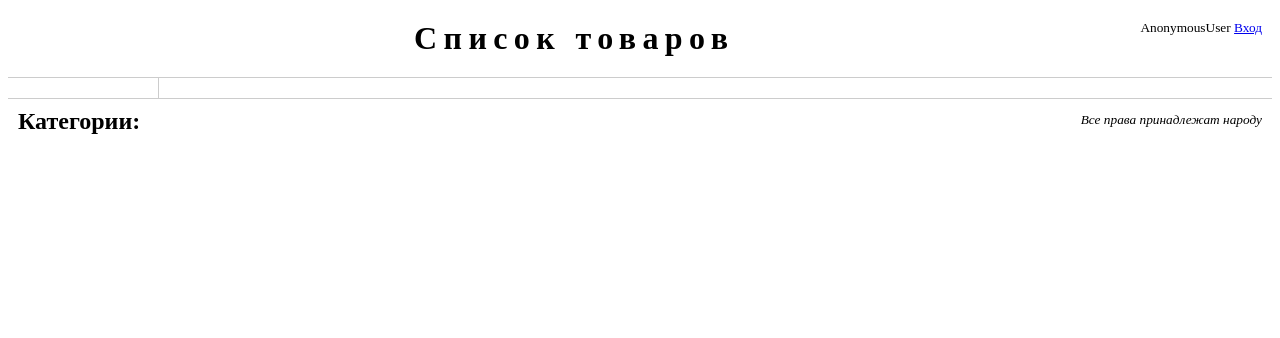
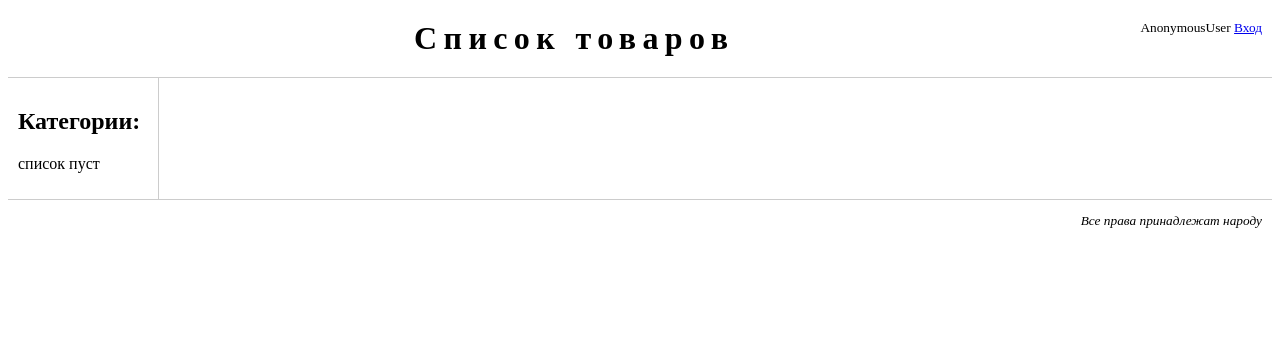
Before and after one commit to vilus/horns_hooves, a Django app: template src/page/templates/page/page_base.html in a window 1280 px wide. Shown: the top 338 px of the page. Run offline with Django 3.2, Linux system fonts and the light colour scheme; the template is opened without the code that fills it, so the values that code supplies are empty; parts of the project's set-up code (start-up, migrations or seed data) failed here and were passed over; some libraries are stand-ins or nearby versions.

Commit message:
page: small adopts html+css

```diff
--- a/src/page/static/main.css
+++ b/src/page/static/main.css
@@ -14,7 +14,8 @@
 #leftmenu {
   float: left;
   width: 150px;
-  padding: 10px;
+  padding: 0px;
+  border-right: 1px #cccccc solid;
 }
 #leftmenu ul {
   margin: 0px;
@@ -27,7 +28,7 @@
 #main {
   margin-left: 150px;
   border-left: 1px #cccccc solid;
-  padding: 10px;
+  padding: 0px;
 }
 #main h2 {
   margin: 0px 0px 10px 0px;
@@ -50,6 +51,7 @@
   color: #FF0000;
 }
 #footer {
+  clear: both;
   text-align: right;
   border-top: 1px #cccccc solid;
   padding-right: 10px;
@@ -102,3 +104,6 @@
 .comment-removed {
   font-weight: bold;
 }
+.padding_ {
+  padding: 10px;
+}
--- a/src/page/templates/page/page_base.html
+++ b/src/page/templates/page/page_base.html
@@ -28,16 +28,22 @@
         <h1>Список товаров</h1>
     </div>
     <div id="leftmenu">
+    <div class="padding_">
         <h2>Категории:</h2>
         <ul>
             {% for cat in cats %}
                 <li><a href="{% url "page_index" cat_id=cat.id %}">{{ cat.name }}</a> </li>
+            {% empty %}
+            <p>список пуст</p>
             {% endfor %}
         </ul>
     </div>
+    </div>
     <div id="main">
+    <div class="padding_">
         {% block main %}
         {% endblock %}
+    </div>
     </div>
     <div id="footer">
         <p>Все права принадлежат народу</p>
```
Also changed, not shown: src/page/templates/page/page_index.html (+10 -2 lines).
